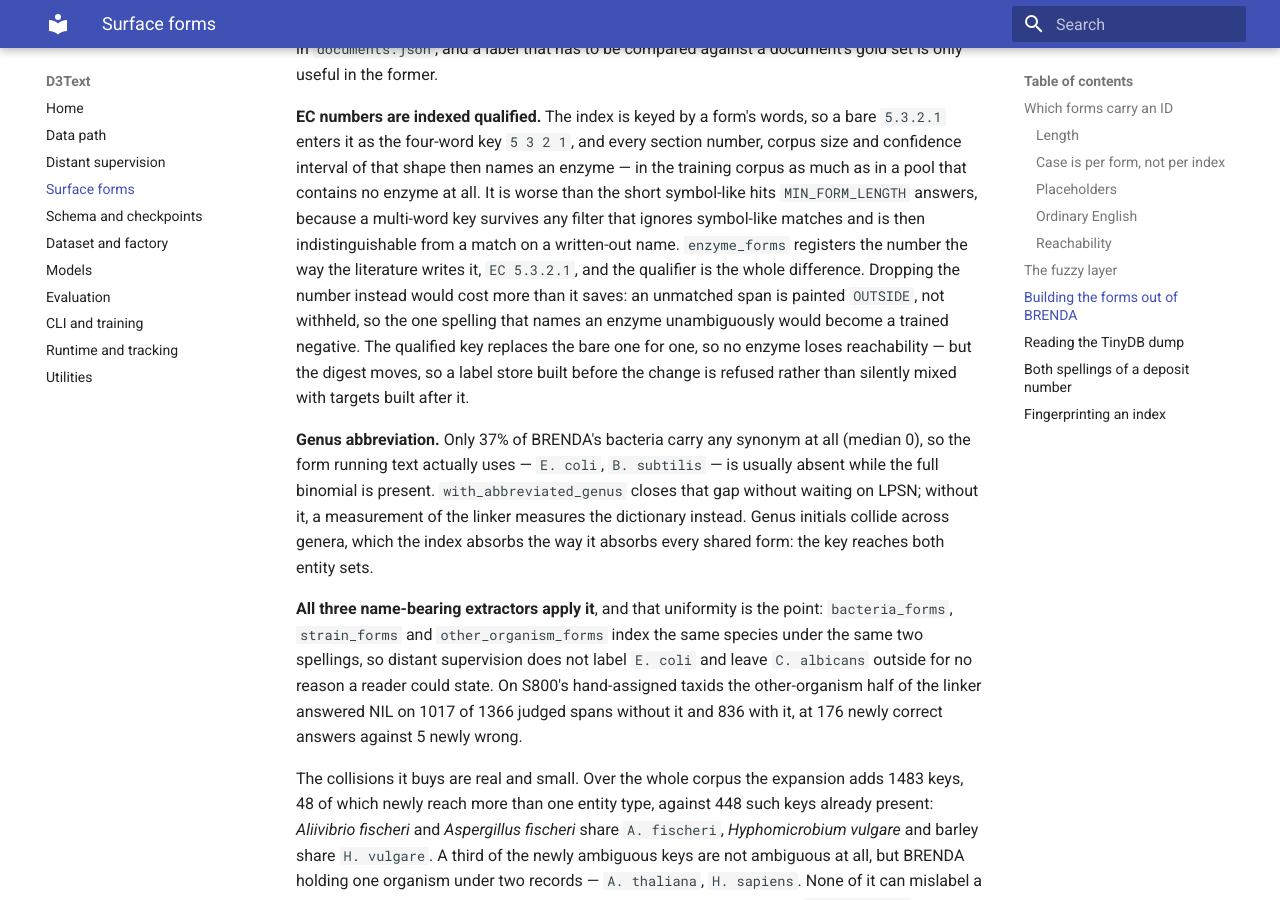
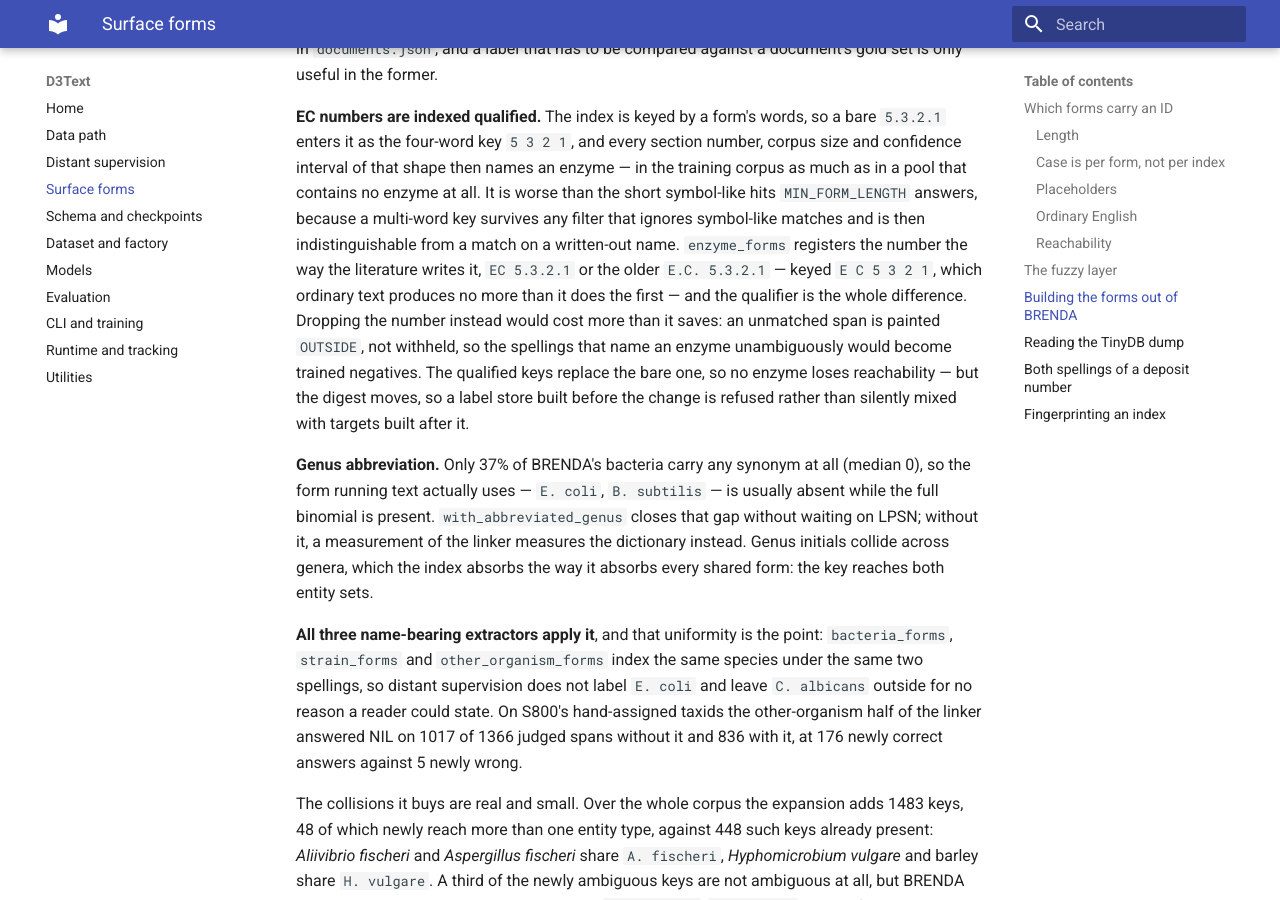
Before and after one commit to manuquadros/d3text, an MkDocs documentation site: the page built from docs/surface-forms.md, in a window 1280 px wide and 900 px high, scrolled down 5186 px. Built offline with MkDocs 1.6.1 and Material for MkDocs 9.7.7, drawn with Linux system fonts in a browser that asks for light colours.

Commit message:
fix: index an EC number's older E.C. spelling beside the EC one
Since 0edea2c an enzyme's EC number is registered only as `EC 5.3.2.1`, so the
older `E.C. 5.3.2.1` — keyed by its words as `E C 5 3 2 1` — reached nothing,
and an unmatched span is painted `OUTSIDE`, training that mention as a
negative. The number is now registered under both prefixes. The dotted key
carries letters as the first does, so a bare decimal sequence still names no
enzyme. The index digest moves, so `data/token-labels.hdf5` has to be
regenerated.

```diff
--- a/docs/surface-forms.md
+++ b/docs/surface-forms.md
@@ -241,13 +241,15 @@ number, corpus size and confidence interval of that shape then names an enzyme
 It is worse than the short symbol-like hits `MIN_FORM_LENGTH` answers, because
 a multi-word key survives any filter that ignores symbol-like matches and is
 then indistinguishable from a match on a written-out name. `enzyme_forms`
-registers the number the way the literature writes it, `EC 5.3.2.1`, and the
-qualifier is the whole difference. Dropping the number instead would cost more
-than it saves: an unmatched span is painted `OUTSIDE`, not withheld, so the one
-spelling that names an enzyme unambiguously would become a trained negative.
-The qualified key replaces the bare one for one, so no enzyme loses
-reachability — but the digest moves, so a label store built before the change
-is refused rather than silently mixed with targets built after it.
+registers the number the way the literature writes it, `EC 5.3.2.1` or the
+older `E.C. 5.3.2.1` — keyed `E C 5 3 2 1`, which ordinary text produces no
+more than it does the first — and the qualifier is the whole difference.
+Dropping the number instead would cost more than it saves: an unmatched span
+is painted `OUTSIDE`, not withheld, so the spellings that name an enzyme
+unambiguously would become trained negatives. The qualified keys replace the
+bare one, so no enzyme loses reachability — but the digest moves, so a label
+store built before the change is refused rather than silently mixed with
+targets built after it.
 
 **Genus abbreviation.** Only 37% of BRENDA's bacteria carry any synonym at all
 (median 0), so the form running text actually uses — `E. coli`, `B. subtilis` —
```
Also changed, not shown: 2 other files.
